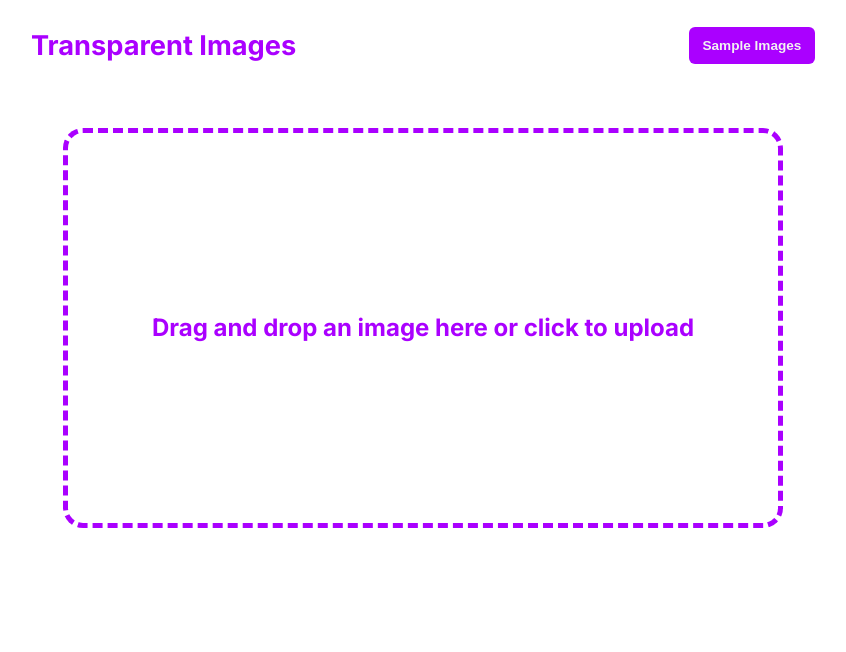
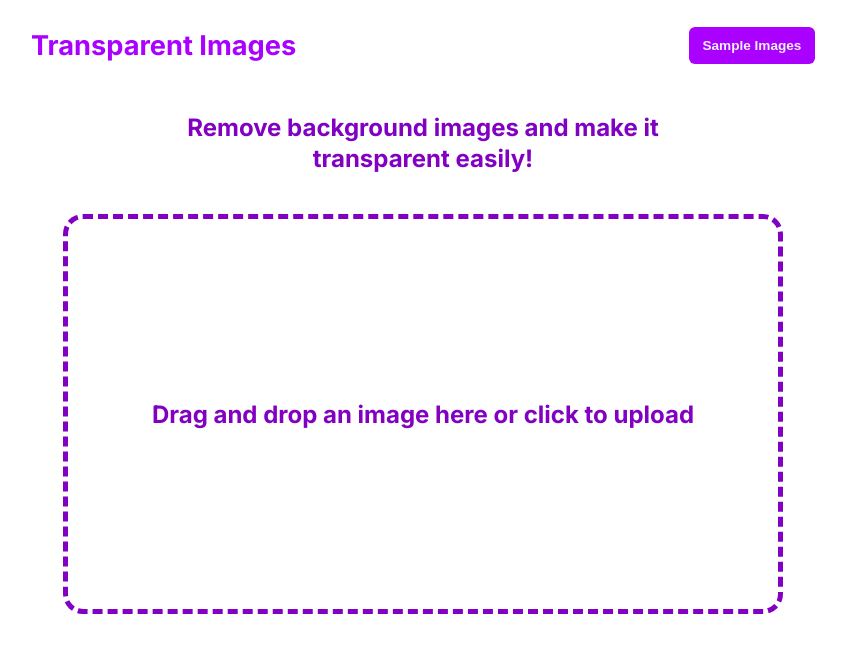
Before and after one commit to AdmiralFirefox/transparent-images, a Next.js app in the folder client/: page / in a window 1280 px wide. Shown: the top 652 px of the page, without its empty margins (217-1063 px from the left). Built offline with nearby package versions, Linux system fonts and the light colour scheme.

Commit message:
Added site content and adjusted styling

```diff
--- a/client/app/page.tsx
+++ b/client/app/page.tsx
@@ -77,6 +77,10 @@ export default function Home() {
       <Header />
 
       <main>
+        <div className={styles["website-title"]}>
+          <h1>Remove background images and make it transparent easily!</h1>
+        </div>
+
         {inputMode ? (
           <div className={styles["container"]}>
             <form>
--- a/client/styles/page.module.scss
+++ b/client/styles/page.module.scss
@@ -1,8 +1,23 @@
 @use "themeprovider/themeprovider" as theme;
+
+.website-title {
+  margin-top: 1.3em;
+  width: 100%;
+  display: flex;
+  justify-content: center;
+
+  h1 {
+    font-size: clamp(1.2rem, 4vw, 1.5rem);
+    text-align: center;
+    width: min(20em, 90%);
+    line-height: 1.3em;
+    color: theme.$dark-purple-color;
+  }
+}
 
 .container {
   width: 100%;
-  margin-top: 2.3em;
+  margin-top: 2.5em;
   margin-bottom: 3em;
 
   form {
@@ -13,16 +28,16 @@
 
     label {
       width: min(45em, 90%);
-      border: 5px dashed theme.$purple-color;
+      border: 5px dashed theme.$dark-purple-color;
       border-radius: 20px;
       padding: 1.5em;
       display: inline-block;
       cursor: pointer;
 
       h1 {
-        font-size: clamp(1.3rem, 2vw, 1.5rem);
+        font-size: clamp(1.3rem, 4vw, 1.5rem);
         text-align: center;
-        color: theme.$purple-color;
+        color: theme.$dark-purple-color;
         display: grid;
         place-items: center;
         height: 100%;
--- a/client/styles/themeprovider/_colors.scss
+++ b/client/styles/themeprovider/_colors.scss
@@ -1,3 +1,4 @@
 $white-color: hsl(0, 0%, 95%);
 $purple-color: hsl(280, 100%, 50%);
 $purple-color-hover: hsl(280, 100%, 60%);
+$dark-purple-color: hsl(280, 100%, 38%);
```
